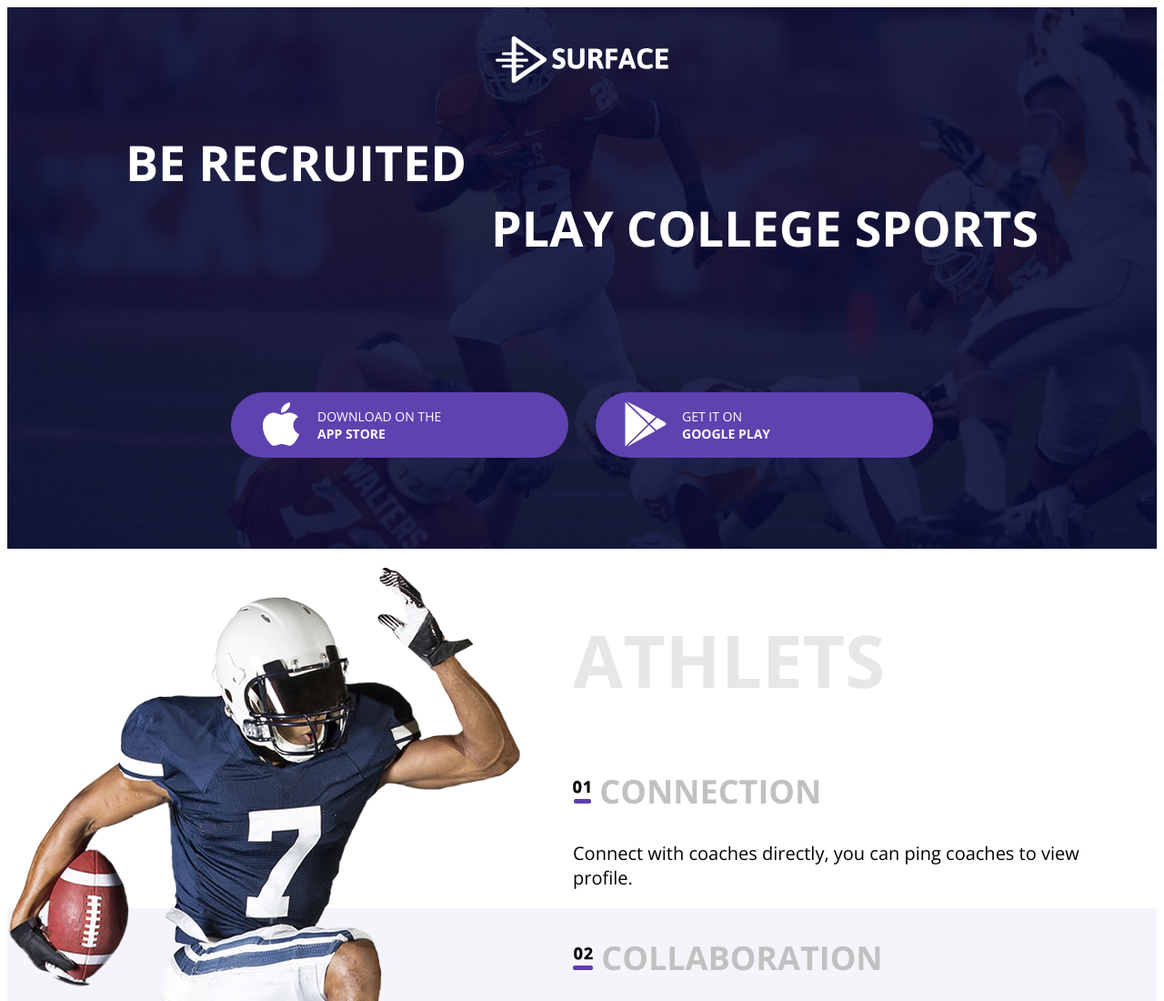
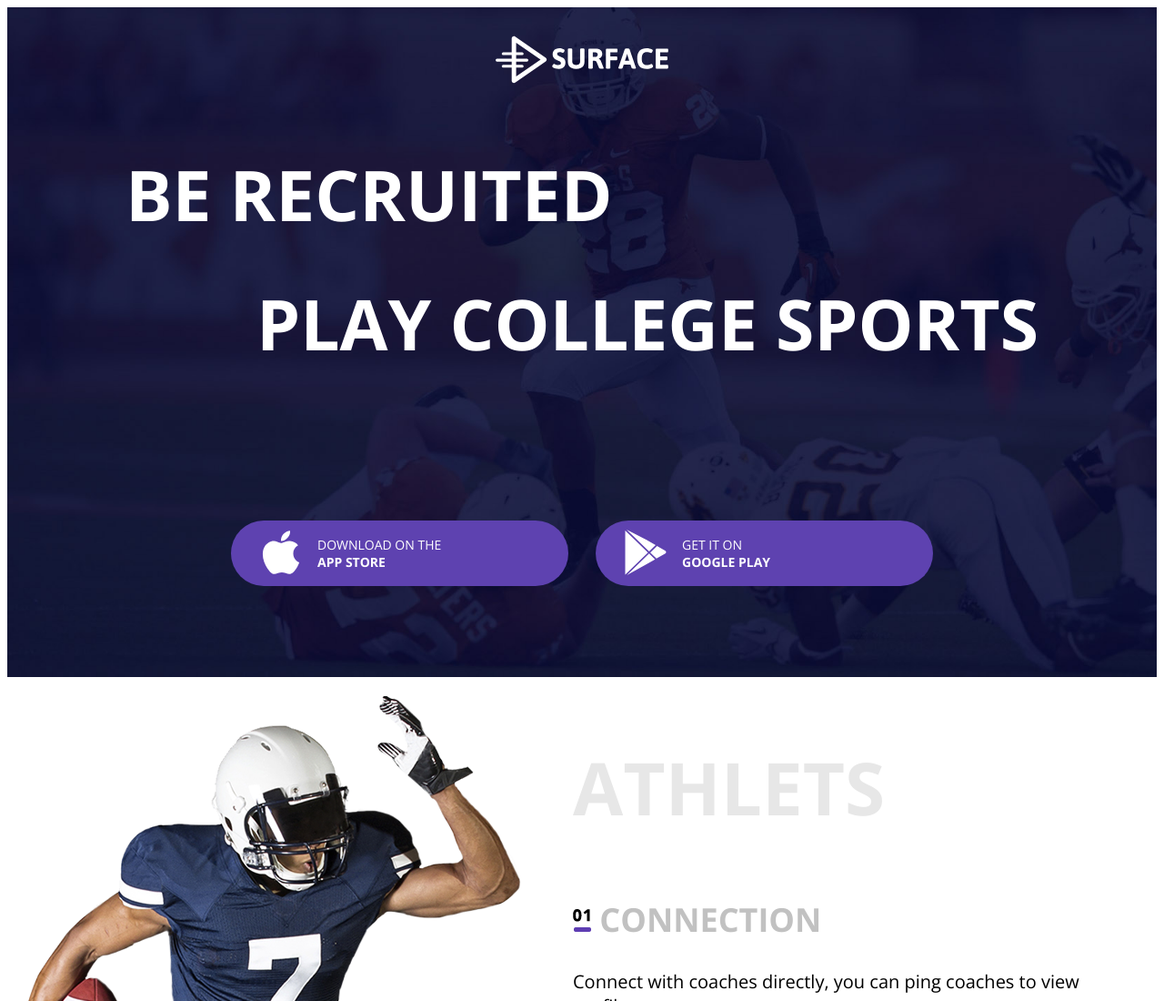
Before and after one commit to LeusO/Diplom, a plain HTML site: page index.html in a window 1280 px wide. Shown: the top 1100 px of the page at 91% size. Drawn offline with nearby package versions, Linux system fonts and the light colour scheme.

Commit message:
Update style.css

```diff
--- a/css/style.css
+++ b/css/style.css
@@ -22,7 +22,7 @@ header .logo{
 .header h1{
  font-family: Open Sans;
  color: #ffffff;
- font-size: 4.2vw;
+ font-size: 6vw;
  font-weight: 700;
  padding: 0 130px;
  /*line-height: 34.489px; */
```
